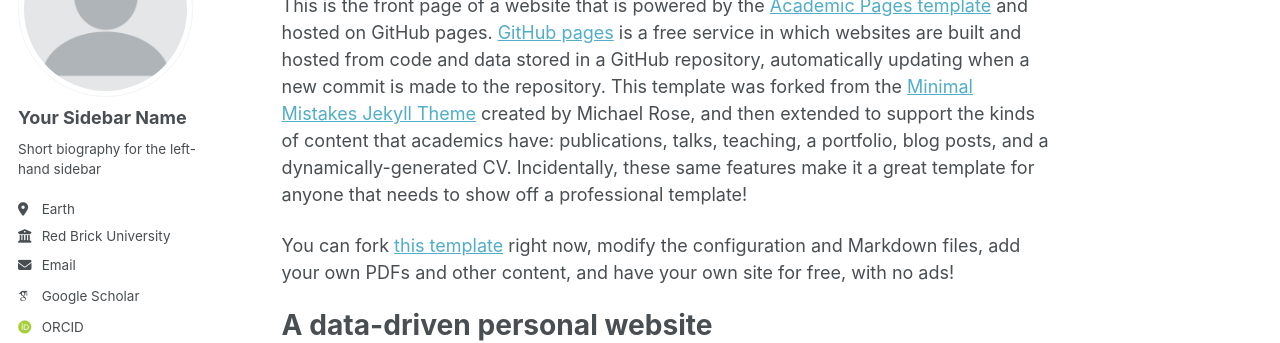
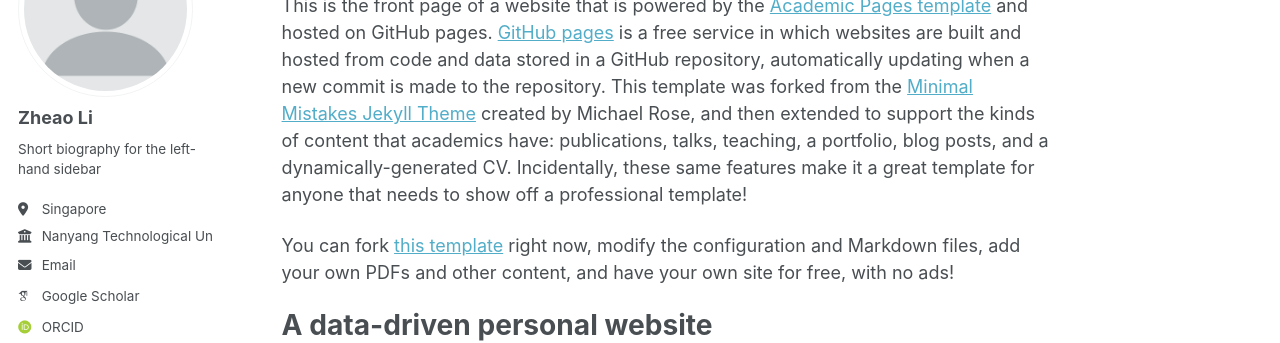
Before and after one commit to FallenPetals/FallenPetals.github.io, a Jekyll site: the page built from _pages/about.md, in a window 1280 px wide. Shown: the part 179-522 px from the top of the page. Built offline with Jekyll 4.4.1, drawn with Linux system fonts in a browser that asks for light colours; some web fonts are replaced; a script bundle is joined from its source files by our own code; library files that are not in the unit come from our copies.

Commit message:
Update _config.yml

```diff
--- a/_config.yml
+++ b/_config.yml
@@ -24,19 +24,19 @@
 author:
   # Biographic information
   avatar           : "profile.png"
-  name             : "Your Sidebar Name"
+  name             : "Zheao Li"
   pronouns         : # example: "she/her"
   bio              : "Short biography for the left-hand sidebar"
-  location         : "Earth"
-  employer         : "Red Brick University"
+  location         : "Singapore"
+  employer         : "Nanyang Technological University (NTU)"
   uri              : # URL
-  email            : "none@example.org"
+  email            : "zheao001@e.ntu.edu.sg"
 
   # Academic websites
   academia         : # URL
   arxiv            : # URL - Update with the correct link to your profile
-  googlescholar    : "https://scholar.google.com/citations?user=PS_CX0AAAAAJ"
-  inspire-hep      : # URL
+  googlescholar    : "https://scholar.google.com/citations?user=-e9CuEYAAAAJ&hl=zh-CN"
+  IEEEprofile      : "https://ieeexplore.ieee.org/author/37089506459"
   impactstory      : # URL
   orcid            : "https://orcid.org/yourorcidurl"
   semantic         : # URL
```
